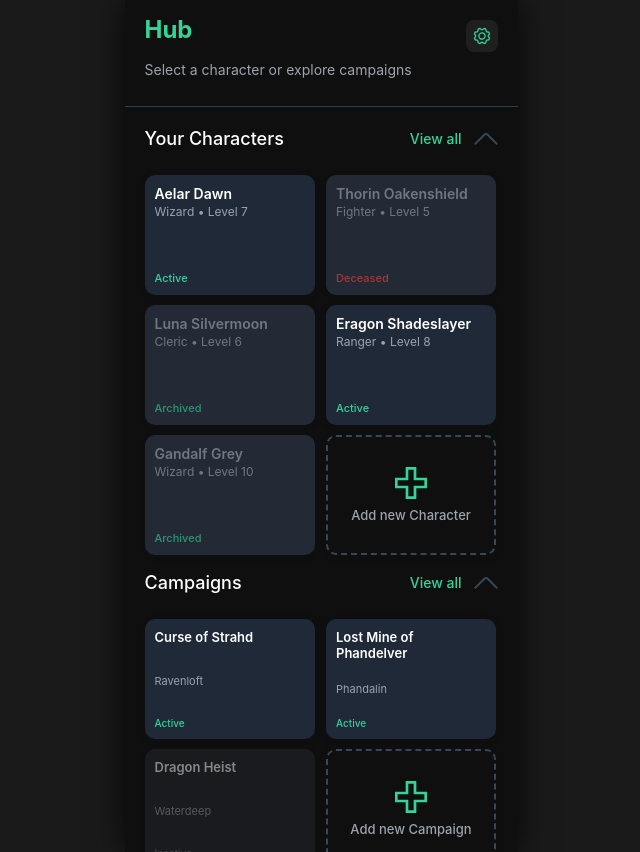
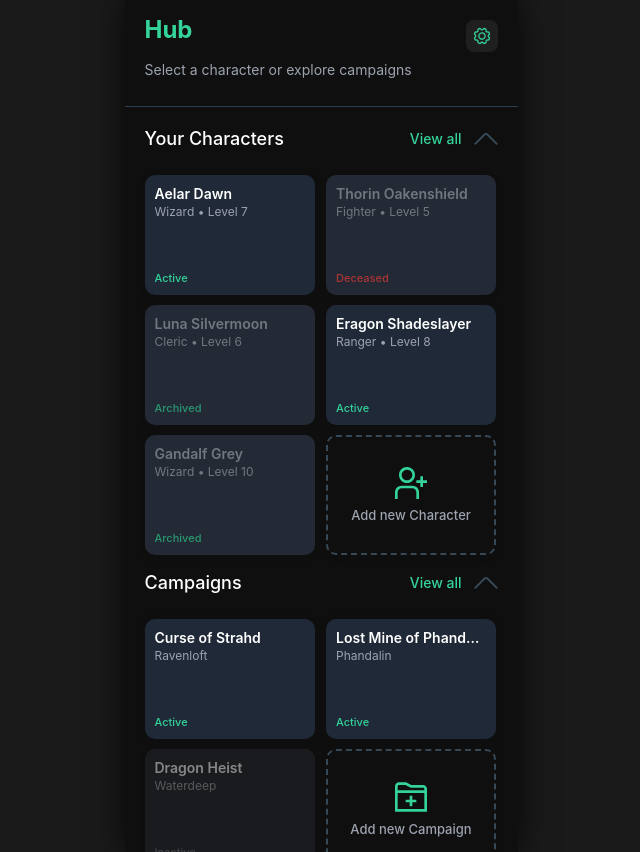
Before and after one commit to Whimsy-rat-trap/dnd-mobile-app, a React (Create React App) app: page /hub in a window 1280 px wide. Shown: the whole page, without its empty margins (319-959 px from the left). Built offline with nearby package versions, Linux system fonts and the light colour scheme.

Commit message:
0.0.41.13 (more work the hub page; small fixes and corrections)

```diff
--- a/src/pages/Hub.css
+++ b/src/pages/Hub.css
@@ -178,19 +178,25 @@
     white-space: nowrap;
     overflow: hidden;
     text-overflow: ellipsis;
+    margin: 0;
+    padding: 0;
 }
 
 .character-class-hub {
     font-family: var(--font-family);
     font-weight: 400;
     font-size: 12px;
+    line-height: 1.4;
     color: #9ca3af;
+    margin: 0;
+    padding: 0;
 }
 
 .character-status-hub {
     font-size: 11px;
     font-weight: 500;
     margin-top: 4px;
+    margin-bottom: 0;
 }
 .character-status-hub.active {
     color: #34d399;
@@ -232,33 +238,52 @@
     filter: grayscale(0.6);
 }
 
+/* Общий контейнер для имени и описания */
+.campaign-info-only {
+    display: flex;
+    flex-direction: column;
+    gap: 2px;
+    overflow: hidden;
+}
+
 .campaign-name-hub {
     font-family: var(--font-family);
     font-weight: 600;
-    font-size: 13px;
+    font-size: 14px;
     color: #fff;
+    white-space: nowrap;
+    overflow: hidden;
+    text-overflow: ellipsis;
+    margin: 0;
+    padding: 0;
 }
 
 .campaign-description-hub {
     font-family: var(--font-family);
     font-weight: 400;
-    font-size: 11px;
+    font-size: 12px;
+    line-height: 1.4;
     color: #9ca3af;
+    margin: 0;
+    padding: 0;
 }
 
 .campaign-status-hub {
     font-family: var(--font-family);
     font-weight: 500;
-    font-size: 10px;
+    font-size: 11px;
     color: #34d399;
     text-transform: capitalize;
+    margin: 0;
+    padding: 0;
+    margin-top: 4px;
 }
 
 .campaign-card-hub.inactive .campaign-status-hub {
     color: #6b7280;
 }
 
-/* Карточка добавления (общая для персонажей и кампаний) */
+/* Карточка добавления (общая) */
 .add-card {
     background: transparent !important;
     border: 2px dashed #374957;
@@ -293,4 +318,6 @@
     font-size: 13px;
     color: #9ca3af;
     text-align: center;
+    margin: 0;
+    padding: 0;
 }
--- a/src/pages/Hub.tsx
+++ b/src/pages/Hub.tsx
@@ -54,11 +54,13 @@ const Hub: React.FC = () => {
         >
             <div className="add-card-content">
                 <svg width="24" height="24" viewBox="0 0 24 24" fill="none" xmlns="http://www.w3.org/2000/svg">
-                    <g clipPath="url(#clip0_403_3756)">
-                        <path d="M16 24H8V16H0V8H8V0H16V8H24V16H16V24ZM10 22H14V14H22V10H14V2H10V10H2V14H10V22Z" fill="#34D399" />
+                    <g clipPath="url(#clip0_403_3304)">
+                        <path d="M9 11.9999C10.1867 11.9999 11.3467 11.648 12.3334 10.9888C13.3201 10.3295 14.0892 9.3924 14.5433 8.29604C14.9974 7.19969 15.1162 5.99329 14.8847 4.8294C14.6532 3.66551 14.0818 2.59642 13.2426 1.7573C12.4035 0.918186 11.3344 0.346741 10.1705 0.11523C9.00666 -0.116281 7.80026 0.00253868 6.7039 0.456664C5.60754 0.91079 4.67047 1.67983 4.01118 2.66652C3.35189 3.65321 3 4.81325 3 5.99994C3.00159 7.59075 3.63424 9.11595 4.75911 10.2408C5.88399 11.3657 7.40919 11.9984 9 11.9999ZM9 1.99994C9.79113 1.99994 10.5645 2.23454 11.2223 2.67406C11.8801 3.11359 12.3928 3.7383 12.6955 4.46921C12.9983 5.20011 13.0775 6.00438 12.9231 6.7803C12.7688 7.55623 12.3878 8.26896 11.8284 8.82837C11.269 9.38778 10.5563 9.76874 9.78036 9.92308C9.00444 10.0774 8.20017 9.99821 7.46927 9.69546C6.73836 9.39271 6.11365 8.88002 5.67412 8.22222C5.2346 7.56443 5 6.79107 5 5.99994C5 4.93908 5.42143 3.92166 6.17157 3.17151C6.92172 2.42137 7.93913 1.99994 9 1.99994Z" fill="#34D399" />
+                        <path d="M20.9999 9.99938V6.99939H18.9999V9.99938H15.9999V11.9994H18.9999V14.9994H20.9999V11.9994H23.9999V9.99938H20.9999Z" fill="#34D399" />
+                        <path d="M13.043 14.0006H4.957C3.64281 14.0022 2.3829 14.525 1.45363 15.4542C0.524352 16.3835 0.00158783 17.6434 0 18.9576L0 24.0006H2V18.9576C2.00079 18.1736 2.31259 17.4219 2.86696 16.8676C3.42134 16.3132 4.173 16.0014 4.957 16.0006H13.043C13.827 16.0014 14.5787 16.3132 15.133 16.8676C15.6874 17.4219 15.9992 18.1736 16 18.9576V24.0006H18V18.9576C17.9984 17.6434 17.4756 16.3835 16.5464 15.4542C15.6171 14.525 14.3572 14.0022 13.043 14.0006Z" fill="#34D399" />
                     </g>
                     <defs>
-                        <clipPath id="clip0_403_3756">
+                        <clipPath id="clip0_403_3304">
                             <rect width="24" height="24" fill="white" />
                         </clipPath>
                     </defs>
@@ -76,14 +78,7 @@ const Hub: React.FC = () => {
         >
             <div className="add-card-content">
                 <svg width="24" height="24" viewBox="0 0 24 24" fill="none" xmlns="http://www.w3.org/2000/svg">
-                    <g clipPath="url(#clip0_403_3756)">
-                        <path d="M16 24H8V16H0V8H8V0H16V8H24V16H16V24ZM10 22H14V14H22V10H14V2H10V10H2V14H10V22Z" fill="#34D399" />
-                    </g>
-                    <defs>
-                        <clipPath id="clip0_403_3756">
-                            <rect width="24" height="24" fill="white" />
-                        </clipPath>
-                    </defs>
+                    <path d="M13 14.0002H16V16.0002H13V19.0002H11V16.0002H8V14.0002H11V11.0002H13V14.0002ZM24 6.00024V23.0002H0V4.00024C0 3.20459 0.31607 2.44153 0.87868 1.87892C1.44129 1.31631 2.20435 1.00024 3 1.00024H8.236L12.236 3.00024H21C21.7956 3.00024 22.5587 3.31631 23.1213 3.87892C23.6839 4.44153 24 5.20459 24 6.00024ZM2 4.00024V7.00024H22V6.00024C22 5.73503 21.8946 5.48067 21.7071 5.29314C21.5196 5.1056 21.2652 5.00024 21 5.00024H11.764L7.764 3.00024H3C2.73478 3.00024 2.48043 3.1056 2.29289 3.29314C2.10536 3.48067 2 3.73503 2 4.00024ZM22 21.0002V9.00024H2V21.0002H22Z" fill="#34D399" />
                 </svg>
                 <span className="add-card-label">Add new Campaign</span>
             </div>
@@ -150,8 +145,10 @@ const Hub: React.FC = () => {
                             {campaigns.map((camp) => (
                                 <Link to={`/campaign/${camp.id}`} key={camp.id} className="campaign-card-link" style={{ textDecoration: 'none' }}>
                                     <div className={`campaign-card-hub ${camp.status !== 'active' ? 'inactive' : ''}`}>
-                                        <div className="campaign-name-hub">{camp.name}</div>
-                                        <div className="campaign-description-hub">{camp.description}</div>
+                                        <div className="campaign-info-only">
+                                            <div className="campaign-name-hub">{camp.name}</div>
+                                            <div className="campaign-description-hub">{camp.description}</div>
+                                        </div>
                                         <div className="campaign-status-hub">{camp.status}</div>
                                     </div>
                                 </Link>
```
